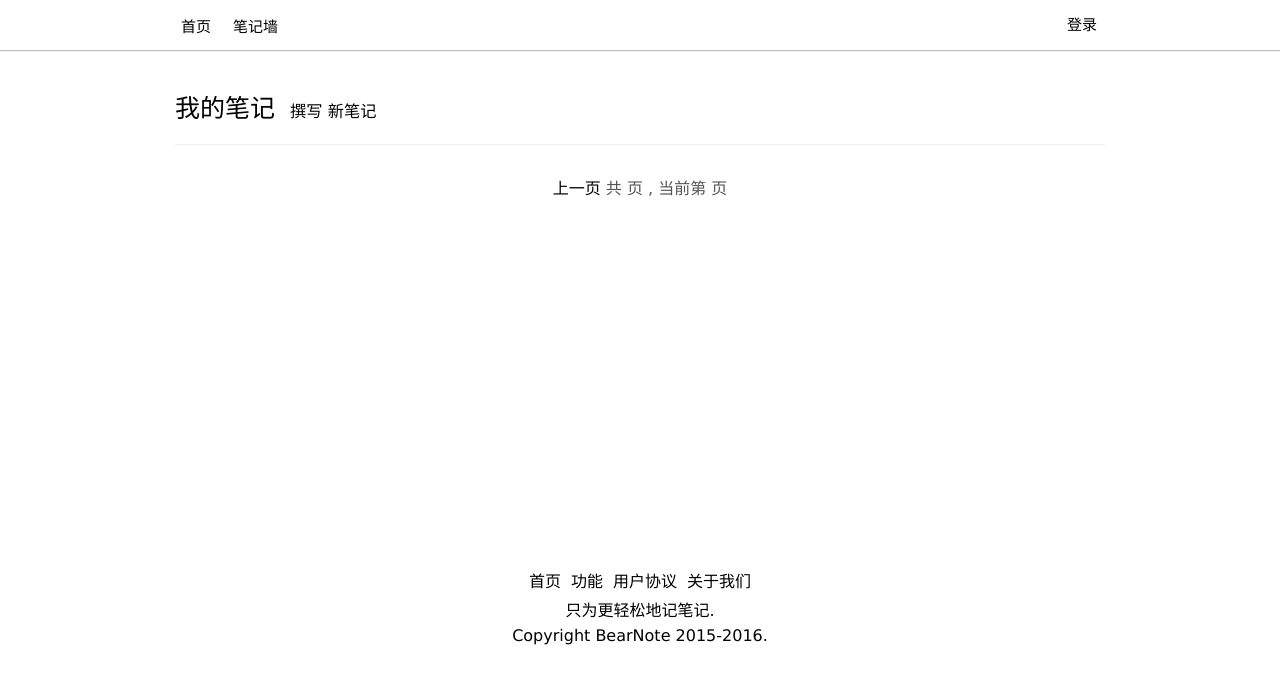
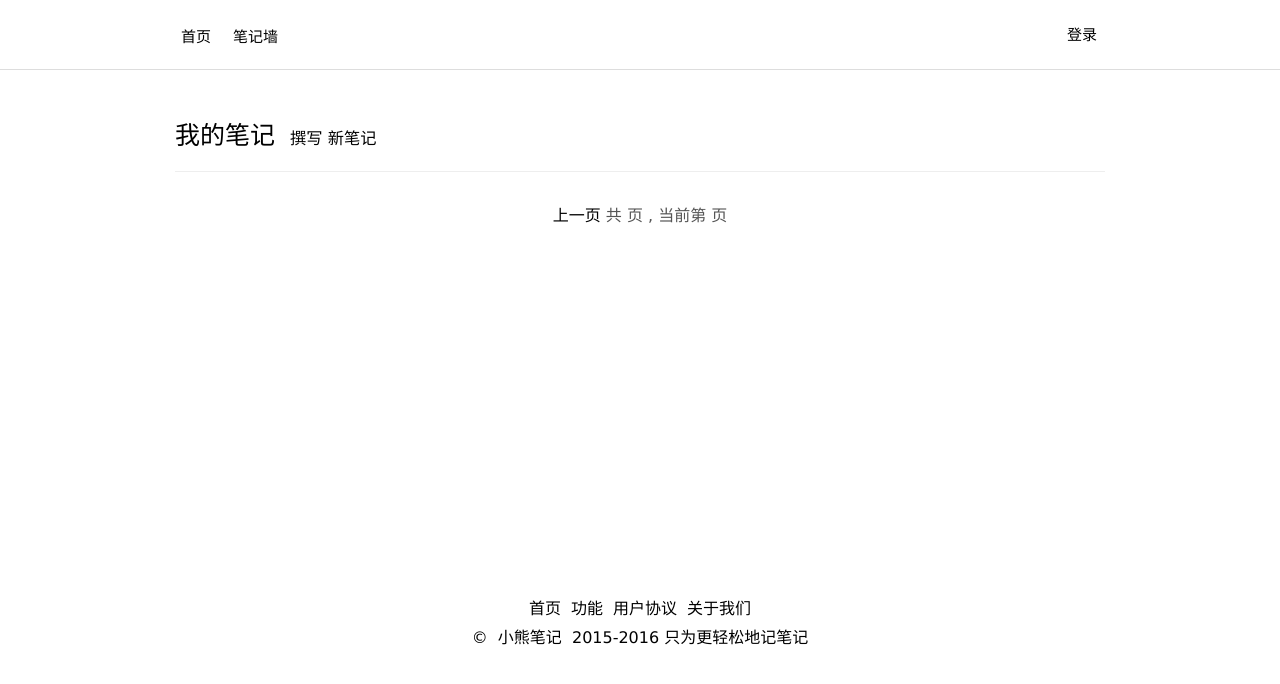
Before and after one commit to Kilerd/Bearnote, a Flask app: template app/templates/note/my-note.html in a window 1280 px wide. Shown: the top 684 px of the page. Run offline with Flask 2, Linux system fonts and the light colour scheme; the template is opened without the code that fills it, so the values that code supplies are empty.

Commit message:
fix footer

```diff
--- a/app/static/css/style.css
+++ b/app/static/css/style.css
@@ -33,14 +33,14 @@ a:hover{
 
 .header{
     margin: 0;
-    height: 50px;
+    height: 70px;
     width: 100%;
     background-color: rgba(255,255,255,0.85);
 
     /*position: fixed;
     top:0;
     z-index:999;*/
-    box-shadow:0px 1px 1px 0 rgba(0,0,0,0.25);
+    border-bottom: 1px solid #ddd;
 }
 .header .logo{
     float: left;
@@ -66,18 +66,18 @@ a:hover{
     display: block;
     text-decoration: none;
     color: rgba(0,0,0,1);
-    padding: 15px 10px 13px 10px;
+    padding: 25px 10px 23px 10px;
 }
 .header .nav li a:hover{
     color: rgba(0,0,0,0.75);
-    border-top: 2px solid #e13b2f;
+    border-bottom: 2px solid #e13b2f;
 }
 .header .nav li .ative{
     border-bottom: 2px solid #e13b2f;
 }
 
 .header .right-nav{
-    margin: 8px 3px 0 0;
+    margin: 18px 3px 0 0;
     float: right;
     height: 50px;
     overflow: hidden;
@@ -108,7 +108,7 @@ a:hover{
 
 .header .right-pic{
     float: right;
-    margin: 6px 10px 0 0;
+    margin: 16px 10px 0 0;
 }
 
 .header .right-pic .droplist{
@@ -119,7 +119,7 @@ a:hover{
     margin-left: -45px;
     padding: 10px;
     position: absolute;
-    top: 31px;
+    top: 41px;
     list-style: none;
     text-align: center;
     border: 1px solid #e2e2e2;
@@ -155,6 +155,7 @@ a:hover{
     height: 100%;
     overflow: hidden;
     margin: 0 auto;
+    margin-top: 15px;
 }
 
 
@@ -600,7 +601,7 @@ a:hover{
     list-style: none;
 }
 .note-list .one-note li .title{
-    font-size: 18px;
+    font-size: 19px;
     font-weight: 100;
     float: left;
     margin-right: 10px;
--- a/app/templates/base.html
+++ b/app/templates/base.html
@@ -54,8 +54,7 @@
 {% block footer %}
 <div class="footer">
     <p style="font-weight: 300;"><a href="{{ url_for('common_module.index_function') }}">首页</a><a href="{{ url_for('common_module.feature_function') }}">功能</a><a href="{{ url_for('common_module.tos_function') }}">用户协议</a><a href="{{ url_for('common_module.about_function') }}">关于我们</a></p>
-    <p>只为更轻松地记笔记.</p>
-    <p>Copyright BearNote 2015-2016.</p>
+    <p>&copy; <a href="http://www.bearnote.com">小熊笔记</a> 2015-2016 只为更轻松地记笔记</p>
 
 </div>
 {% endblock %}
```
